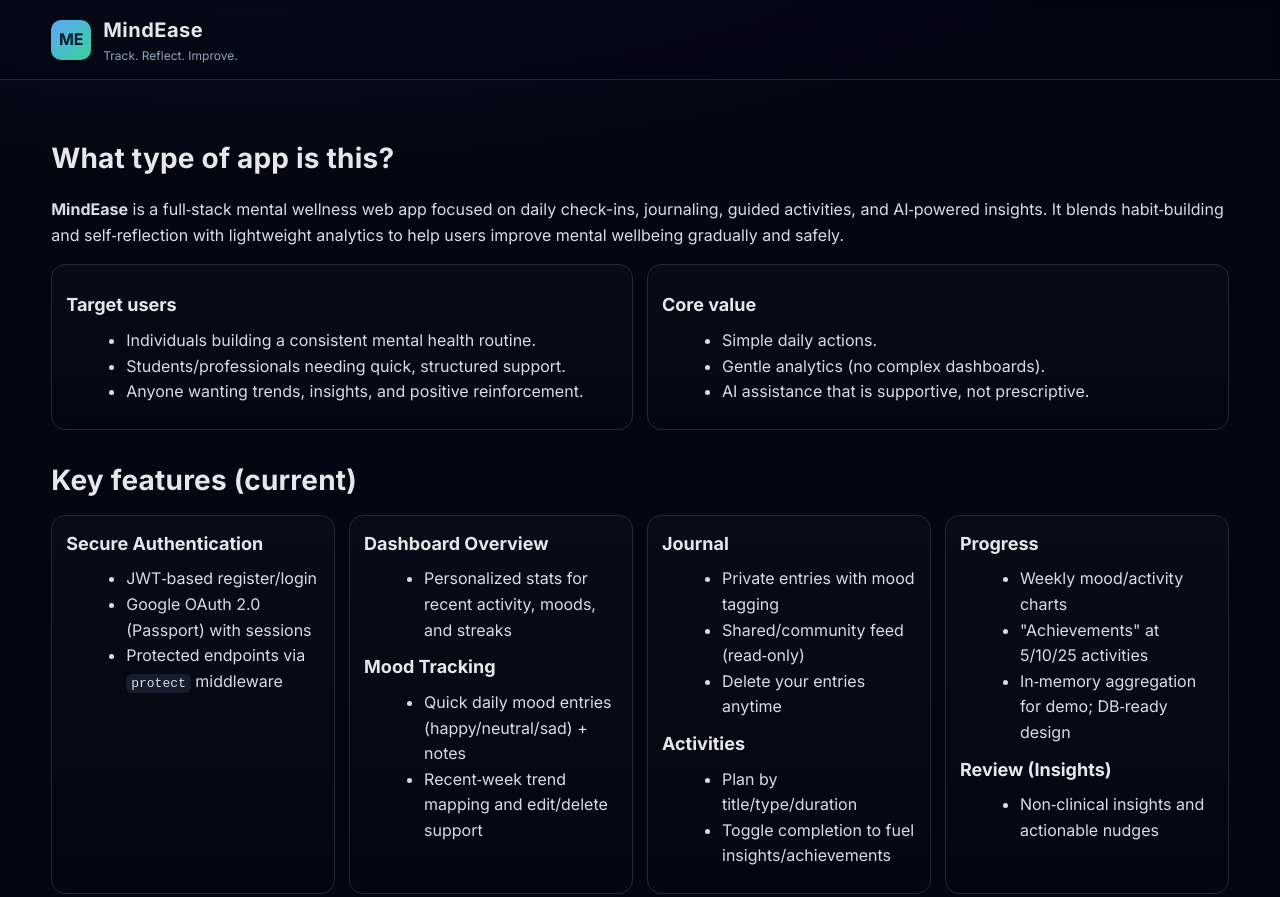
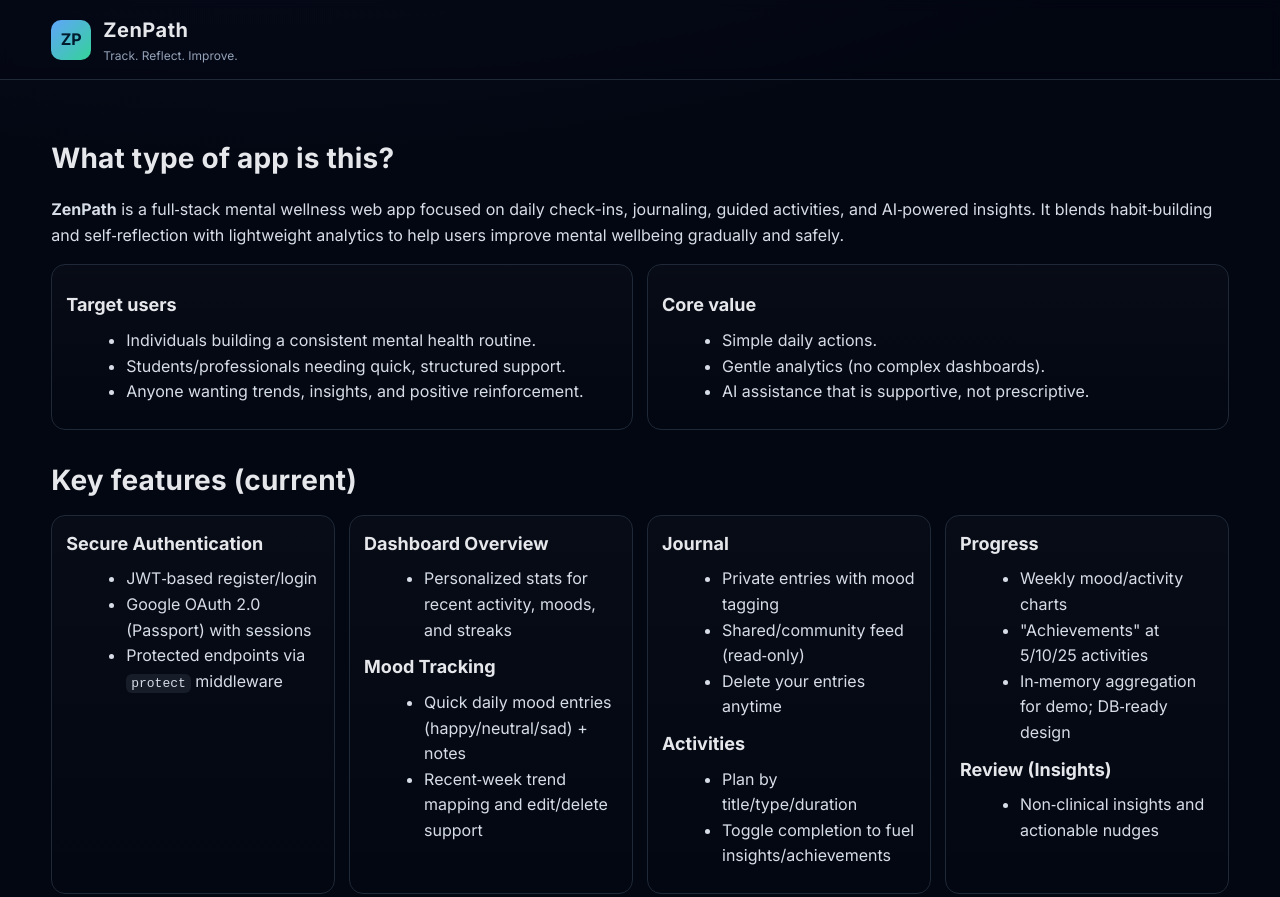
Before and after one commit to Abrar-Husain-870/Zenpath-SPWA, a plain HTML site: page index.html in a window 1280 px wide. Shown: the top 897 px of the page. Drawn offline with Linux system fonts and the light colour scheme.

Commit message:
Update index.html

```diff
--- a/index.html
+++ b/index.html
@@ -3,8 +3,8 @@
 <head>
   <meta charset="utf-8" />
   <meta name="viewport" content="width=device-width, initial-scale=1" />
-  <title>MindEase — Overview</title>
-  <meta name="description" content="MindEase is a full‑stack mental wellness app for daily check-ins, journaling, guided activities, and AI‑powered insights." />
+  <title>ZenPath — Overview</title>
+  <meta name="description" content="ZenPath is a full‑stack mental wellness app for daily check-ins, journaling, guided activities, and AI‑powered insights." />
   <link rel="preconnect" href="https://fonts.googleapis.com" />
   <link rel="preconnect" href="https://fonts.gstatic.com" crossorigin />
   <link href="https://fonts.googleapis.com/css2?family=Inter:wght@400;600;700&display=swap" rel="stylesheet" />
@@ -14,9 +14,9 @@
   <header class="page-header">
     <div class="container header-inner">
       <div class="brand">
-        <div class="logo">ME</div>
+        <div class="logo">ZP</div>
         <div class="brand-text">
-          <h1>MindEase</h1>
+          <h1>ZenPath</h1>
           <p class="tagline">Track. Reflect. Improve.</p>
         </div>
       </div>
@@ -26,7 +26,7 @@
   <main class="container content">
     <section class="hero">
       <h2>What type of app is this?</h2>
-      <p><strong>MindEase</strong> is a full‑stack mental wellness web app focused on daily check-ins, journaling, guided activities, and AI‑powered insights. It blends habit‑building and self‑reflection with lightweight analytics to help users improve mental wellbeing gradually and safely.</p>
+      <p><strong>ZenPath</strong> is a full‑stack mental wellness web app focused on daily check-ins, journaling, guided activities, and AI‑powered insights. It blends habit‑building and self‑reflection with lightweight analytics to help users improve mental wellbeing gradually and safely.</p>
 
       <div class="grid">
         <div class="card">
@@ -299,7 +299,7 @@
       <h2>One‑liners & links</h2>
       <ul class="bullets">
         <li>Track. Reflect. Improve. Your daily wellness coach, powered by gentle AI.</li>
-        <li>Small steps, real progress—MindEase keeps you consistent and encouraged.</li>
+        <li>Small steps, real progress—ZenPath keeps you consistent and encouraged.</li>
         <li>Data you control, insights you can act on.</li>
       </ul>
     </section>
```
